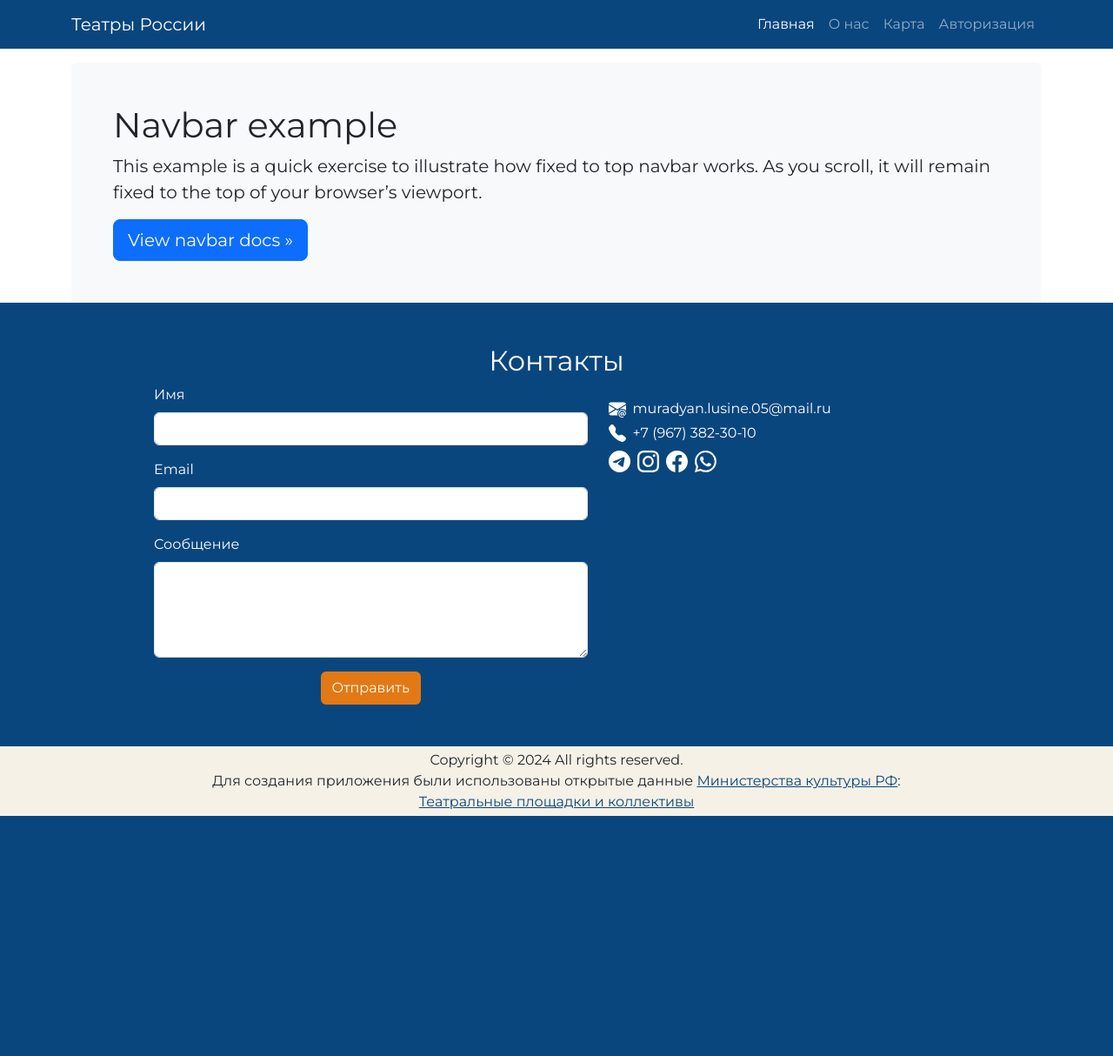
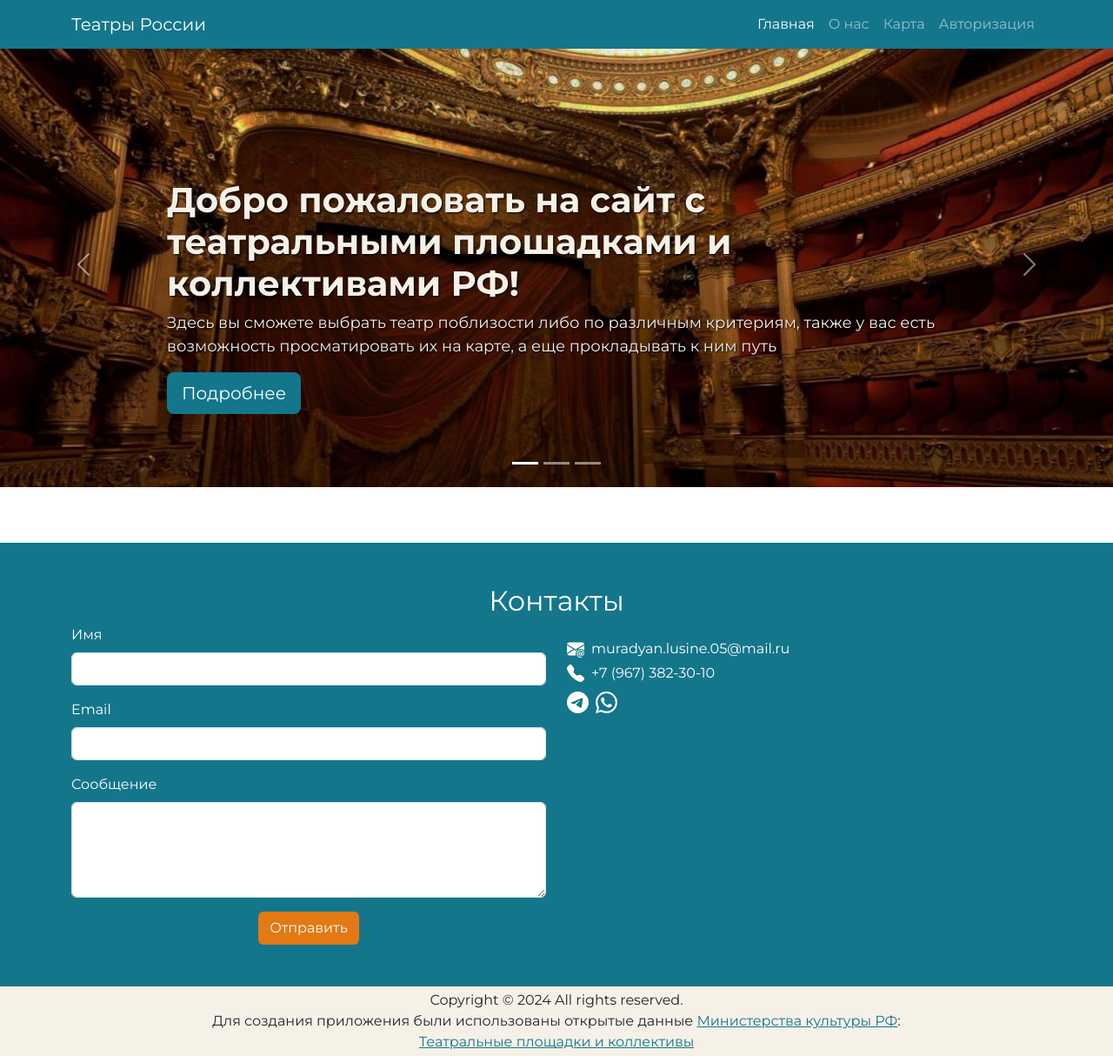
Before and after one commit to lunahobi/theaters, a PHP site: page / in a window 1280 px wide. Shown: the whole page at 87% size. Before the commit the page ends 938 px from the top, so only its background shows below. Run offline with PHP 8.4, Linux system fonts and the light colour scheme.

Commit message:
Реализовала карусель на главной странице

```diff
--- a/css/style.css
+++ b/css/style.css
@@ -1,6 +1,24 @@
 /* Show it is fixed to the top */
 body {
-    padding-top: 4.5rem;
+    /*padding-top: 4.5rem;*/
+    padding-top: 3rem;
+    color: rgb(var(--bs-tertiary-color-rgb));
+}
+
+/* Carousel base class */
+.carousel {
+    margin-bottom: 4rem;
+}
+
+/* Since positioning the image, we need to help out the caption */
+.carousel-caption {
+    bottom: 3rem;
+    z-index: 10;
+}
+
+/* Declare heights because of positioning of img element */
+.carousel-item {
+    height: 32rem;
 }
 
 footer {
@@ -8,11 +26,11 @@ footer {
 }
 
 .navbar-dark {
-    background: #0a467e;
+    background: #14768b;
 }
 
 #contacts {
-    background: #0a467e;
+    background: #14768b;
     color: white;
 }
 
@@ -21,12 +39,55 @@ footer {
     color: white;
 }
 
-#btn-contacts:hover{
+.btn-carousel {
+    background-color: #14768b;
+    color: white;
+}
+
+.btn-carousel:hover {
+    background-color: #0a467e;
+    transition: background-color 0.3s;
+}
+
+
+/* .carousel-inner img {
+    filter: brightness(40%);
+} */
+
+#carousel-1 {
+    background-image: url("../img/carousel1.jpg");
+    background-size: cover;
+}
+
+#carousel-2 {
+    background-image: url("../img/carousel2.jpg");
+    background-size: cover;
+}
+
+#carousel-3 {
+    background-image: url("../img/carousel3.jpg");
+    background-size: cover;
+    background-blend-mode: hard-light;
+}
+
+.text-carousel-h1 {
+    font-weight: bold;
+    text-shadow: 1px 1px 2px black;
+    color: #f5f1e7
+}
+
+.text-carousel-p {
+    color: #f5f1e7;
+    font-size: large;
+    text-shadow: 1px 1px 2px black
+}
+
+#btn-contacts:hover {
     background-color: #b35f10;
     transition: background-color 0.3s;
 }
 
-footer a{
-    color:#0a467e;
-    text-decoration-color: #0a467e;
+footer a {
+    color: #14768b;
+    text-decoration-color: #14768b;
 }
--- a/index.php
+++ b/index.php
@@ -47,11 +47,56 @@
         </div>
     </nav>
 
-    <main class="container">
-        <div class="bg-body-tertiary p-5 rounded">
-            <h1>Navbar example</h1>
-            <p class="lead">This example is a quick exercise to illustrate how fixed to top navbar works. As you scroll, it will remain fixed to the top of your browser’s viewport.</p>
-            <a class="btn btn-lg btn-primary" href="../components/navbar/" role="button">View navbar docs &raquo;</a>
+    <main>
+        <div id="myCarousel" class="carousel slide mb-6" data-bs-ride="carousel">
+            <div class="carousel-indicators">
+                <button type="button" data-bs-target="#myCarousel" data-bs-slide-to="0" class="active" aria-current="true" aria-label="Slide 1"></button>
+                <button type="button" data-bs-target="#myCarousel" data-bs-slide-to="1" aria-label="Slide 2"></button>
+                <button type="button" data-bs-target="#myCarousel" data-bs-slide-to="2" aria-label="Slide 3"></button>
+            </div>
+            <div class="carousel-inner">
+                <div id="carousel-1" class="carousel-item active">
+                    <div clsass="container">
+                        <div class="carousel-caption text-start">
+                            <h1 class='text-carousel-h1 d-none d-md-block'>Добро пожаловать на сайт с театральными плошадками и коллективами РФ!</h1>
+                            <h1 class='text-carousel-h1 d-block d-md-none'>Добро пожаловать!</h1>
+                            <p class='text-carousel-p d-none d-md-block'>Здесь вы сможете выбрать театр поблизости либо по различным критериям, также у вас есть возможность просматировать их на карте, а еще прокладывать к ним путь</p>
+                            <p class='text-carousel-p d-block d-md-none'>Здесь вы сможете выбрать театр, также у вас есть возможность просматировать их на карте, а еще прокладывать к ним путь</p>
+                            <p><a class="btn btn-lg btn-carousel" href="#">Подробнее</a></p>
+                        </div>
+                    </div>
+                </div>
+                <div id="carousel-2" class="carousel-item">
+                    <div class="container">
+                        <div class="carousel-caption">
+                            <h1 class="text-carousel-h1">Большой театр</h1>
+                            <p class="text-carousel-p d-none d-md-block">Большой театр России всегда был и остается одним из основных символов нашего государства
+                                и его культуры. Это главный национальный театр России, носитель традиций российской
+                                и центр мировой музыкальной культуры, способствующий развитию театрального искусства страны</p>
+                            <p class="text-carousel-p d-block d-md-none">Большой театр России всегда был и остается одним из основных символов нашего государства
+                                и его культуры</p>
+                            <p><a class="btn btn-lg btn-carousel" href="#">Подробнее</a></p>
+                        </div>
+                    </div>
+                </div>
+                <div id="carousel-3" class="carousel-item">
+                    <div class="container">
+                        <div class="carousel-caption text-end">
+                            <h1 class="text-carousel-h1">Мариинский театр</h1>
+                            <p class="text-carousel-p" >Театр оперы и балета в Санкт-Петербурге, один из ведущих музыкальных театров России и мира</p>
+                            <p><a class="btn btn-lg btn-carousel" href="#">Подробнее</a></p>
+                        </div>
+                    </div>
+                </div>
+            </div>
+            <button class="carousel-control-prev" type="button" data-bs-target="#myCarousel" data-bs-slide="prev">
+                <span class="carousel-control-prev-icon" aria-hidden="true"></span>
+                <span class="visually-hidden">Previous</span>
+            </button>
+            <button class="carousel-control-next" type="button" data-bs-target="#myCarousel" data-bs-slide="next">
+                <span class="carousel-control-next-icon" aria-hidden="true"></span>
+                <span class="visually-hidden">Next</span>
+            </button>
         </div>
     </main>
 
@@ -60,7 +105,7 @@
         <div class="container mw-80">
             <div class="row">
                 <h2 class="text-center">Контакты</h2>
-                <div class="col-1"></div>
+                <!-- <div class="col-1"></div> -->
                 <div class="col">
                     <form>
                         <div class="mb-3">
@@ -76,7 +121,7 @@
                             <textarea class="form-control" id="message" rows="4" required></textarea>
                         </div>
                         <div class="text-center">
-                            <button id='btn-contacts'type="submit" class="btn">Отправить</button>
+                            <button id='btn-contacts' type="submit" class="btn">Отправить</button>
                         </div>
 
                     </form>
@@ -93,10 +138,8 @@
                     </div>
 
                     <div class="hstack gap-2 ">
-                        <img src="img/telegram.svg" alt="telegram">
-                        <img src="img/instagram.svg" alt="instagram">
-                        <img src="img/facebook.svg" alt="facebook">
-                        <img src="img/whatsapp.svg" alt="whatsapp">
+                        <a href="https://telegram.org/"><img src="img/telegram.svg" alt="telegram"></a>
+                        <a href="https://whatsapp.com/"><img src="img/whatsapp.svg" alt="whatsapp"></a>
                     </div>
                 </div>
             </div>
@@ -104,7 +147,9 @@
     </section>
 
     <footer class="text-center py-1">
-        Copyright &copy; <script>document.write(new Date().getFullYear());</script> All rights reserved.<br>
+        Copyright &copy; <script>
+            document.write(new Date().getFullYear());
+        </script> All rights reserved.<br>
         Для создания приложения были использованы открытые данные <a href="https://opendata.mkrf.ru/">Министерства культуры РФ</a>:<br>
         <a href="https://opendata.mkrf.ru/opendata/7705851331-theaters">Театральные площадки и коллективы</a>
     </footer>
```
Also changed, not shown: img/carousel1.jpg (added), img/carousel2.jpg (added), img/carousel3.jpg (added), img/facebook.svg (deleted), img/instagram.svg (deleted).
